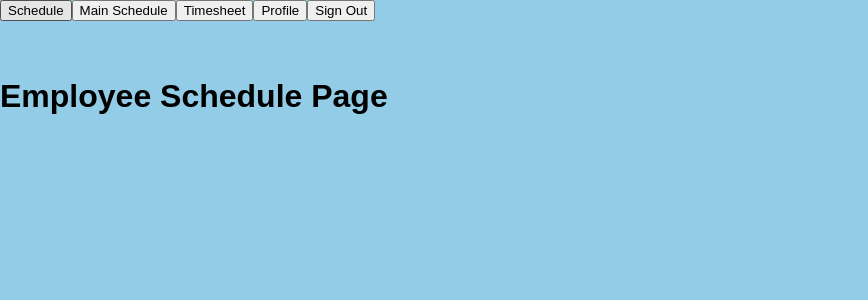
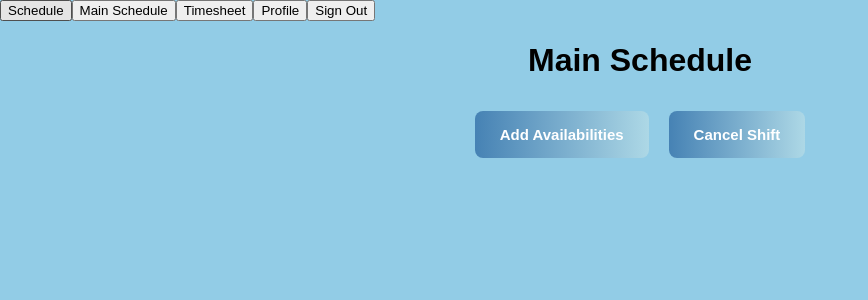
Before and after one commit to awkwardlook/Scheduler-App, a Vue app in the folder scheduler-app/: page /employeeschedule in a window 1280 px wide. Shown: the top 300 px of the page, without its empty margins (0-868 px from the left). Built offline with nearby package versions, Linux system fonts and the light colour scheme.

Commit message:
Renaming MainSchedule to EmployeeSchedule
differentiate between EmployeeSchedule and EmployerSchedule

```diff
--- a/scheduler-app/src/router/index.js
+++ b/scheduler-app/src/router/index.js
@@ -61,11 +61,6 @@ const routes = [
 		name: 'Employee Timesheet',
 		component: () => import('../views/EmployeeTimesheet.vue')
 	},
-	{
-		path: '/mainschedule',
-		name: 'Main Schedule',
-		component: () => import('../views/MainSchedule.vue')
-	},
 ]
 
 const router = createRouter({
--- a/scheduler-app/src/views/EmployeeSchedule.vue
+++ b/scheduler-app/src/views/EmployeeSchedule.vue
@@ -1,19 +1,39 @@
 <template>
-    <EmployeeHeader/>
-    <br><br>
-    <h1>Employee Schedule Page</h1>
+<EmployeeHeader/>
+<h1>Main Schedule</h1>
+
+<div class="mainschedule">
+	<AvailForm/>
+	<CancelShiftForm/>
+
+</div>
 </template>
 
-<style>
-</style>
-
 <script>
+import AvailForm from '../components/EmployeeSchedule/AvailForm.vue'
 import EmployeeHeader from '../components/Header/EmployeeHeader.vue'
+import CancelShiftForm from '../components/EmployeeSchedule/CancelShift.vue'
 
 export default {
-    name: 'Employee Schedule',
-    components: {
-       EmployeeHeader
-    }
+	name: 'EmployeeSchedule',
+	components: {
+		AvailForm,
+		EmployeeHeader,
+		CancelShiftForm
+	}
+
 }
 </script>
+
+<style scoped>
+h1 {
+	text-align: center;
+}
+.mainschedule {
+	display: flex;
+	align-items: center;
+	justify-content: center;
+}
+
+
+</style>
--- a/scheduler-app/src/views/MainSchedule.vue
+++ /dev/null
@@ -1,39 +0,0 @@
-<template>
-<EmployeeHeader/>
-<h1>Main Schedule</h1>
-
-<div class="mainschedule">
-	<AvailForm/>
-	<CancelShiftForm/>
-
-</div>
-</template>
-
-<script>
-import AvailForm from '../components/MainSchedule/AvailForm.vue'
-import EmployeeHeader from '../components/Header/EmployeeHeader.vue'
-import CancelShiftForm from '../components/MainSchedule/CancelShift.vue'
-
-export default {
-	name: 'MainSchedule',
-	components: {
-		AvailForm,
-		EmployeeHeader,
-		CancelShiftForm
-	}
-
-}
-</script>
-
-<style scoped>
-h1 {
-	text-align: center;
-}
-.mainschedule {
-	display: flex;
-	align-items: center;
-	justify-content: center;
-}
-
-
-</style>
```
Also changed, not shown: scheduler-app/src/components/EmployeeSchedule/AvailForm.vue (renamed from scheduler-app/src/components/MainSchedule/AvailForm.vue), scheduler-app/src/components/EmployeeSchedule/CancelShift.vue (renamed from scheduler-app/src/components/MainSchedule/CancelShift.vue).
